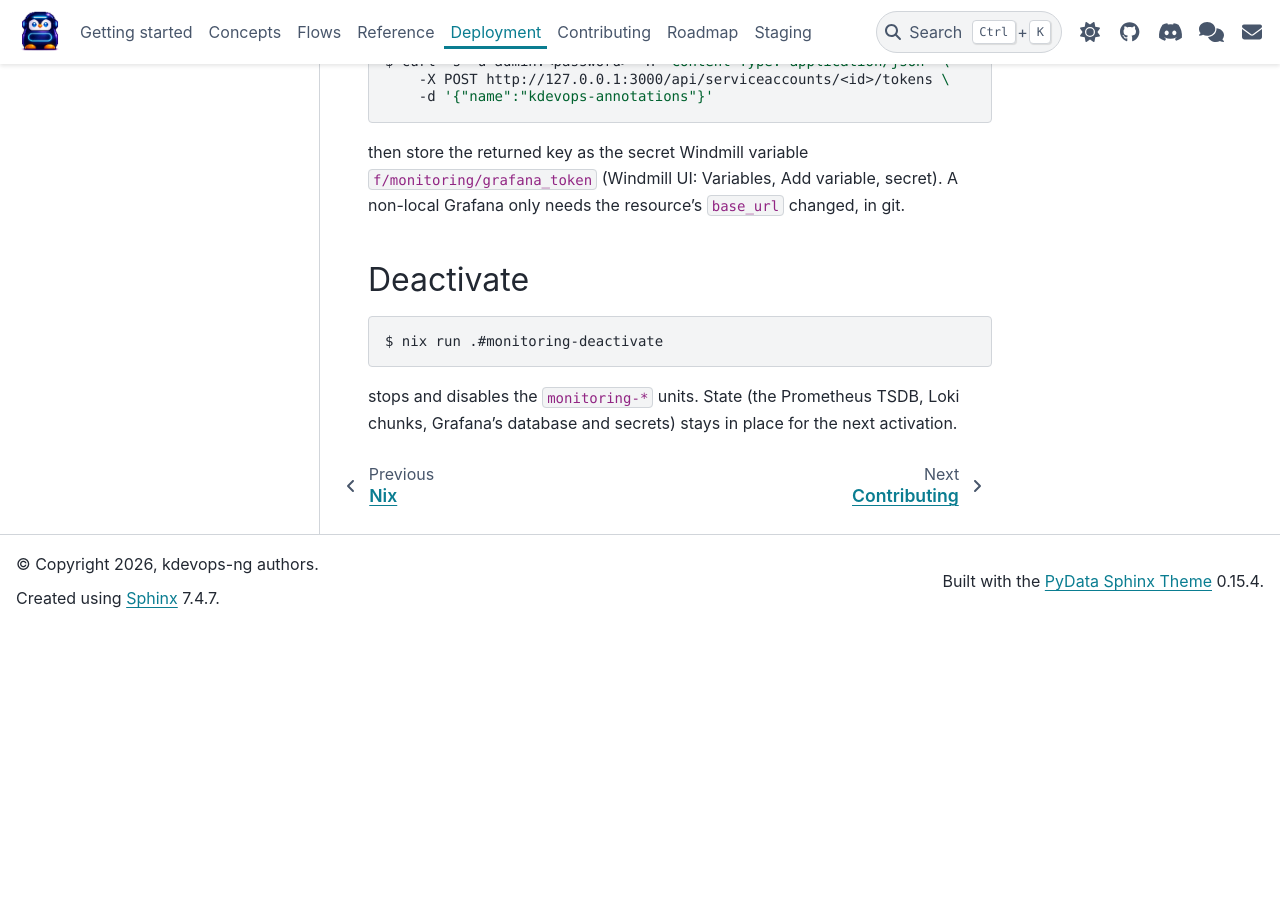
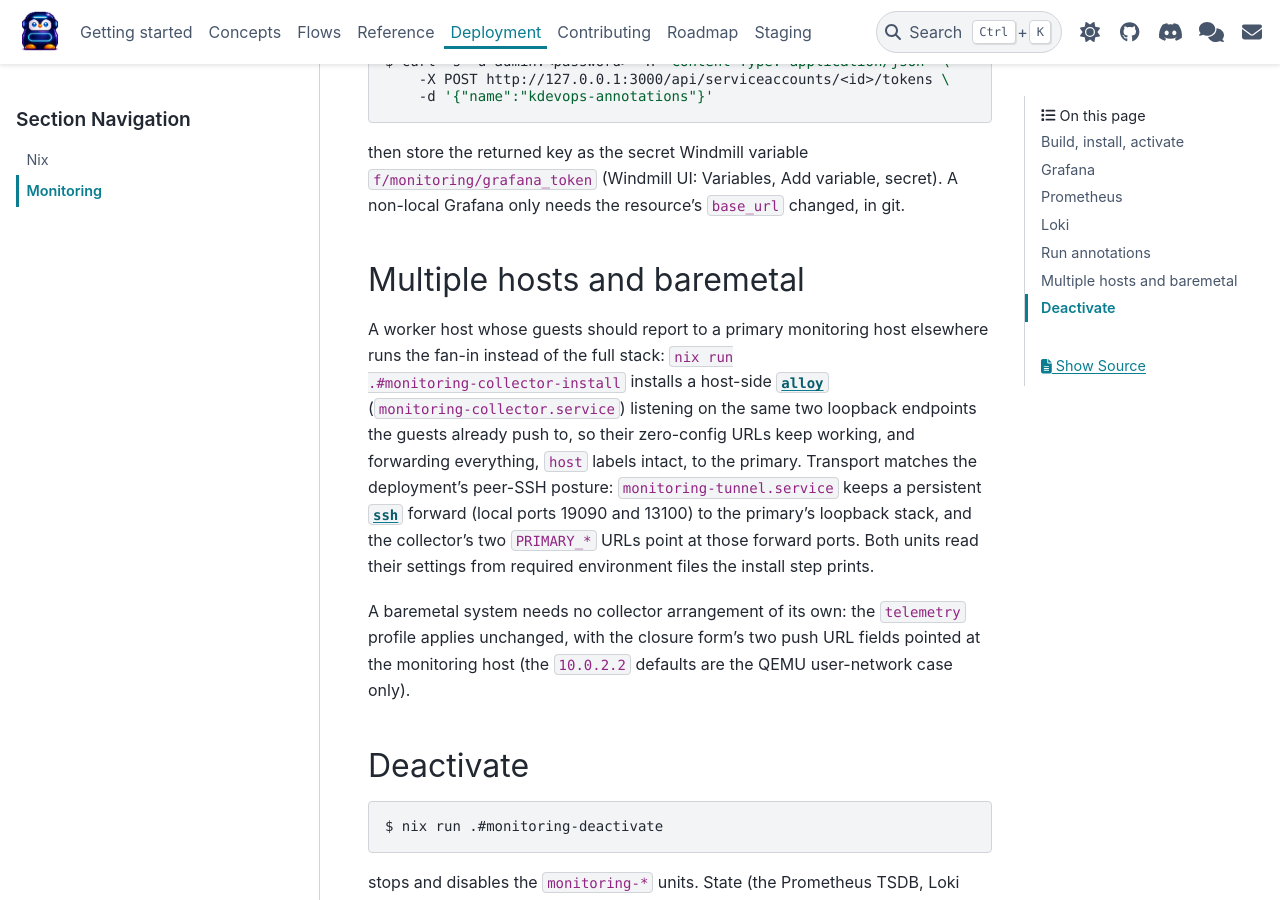
Before and after one commit to dagomez137/kdevops-ng, a Sphinx documentation site: the page built from docs/deployment/monitoring.rst, in a window 1280 px wide and 900 px high, scrolled down 2754 px. Built offline with Sphinx 7.4.7 and the PyData theme 0.15.4, drawn with Linux system fonts in a browser that asks for light colours; before the commit the page ends 3382 px from its top, so only the background shows below that.

Commit message:
docs: document multi-host fan-in and baremetal telemetry
Describe the worker-host arrangement (collector plus SSH tunnel, same
guest-facing endpoints, host labels intact) and the baremetal case,
which needs no collector at all: the telemetry profile applies
unchanged with the push URLs pointed at the monitoring host.

Generated-by: Claude AI
Signed-off-by: Daniel Gomez <da.gomez@kernel.org>

```diff
--- a/docs/deployment/monitoring.rst
+++ b/docs/deployment/monitoring.rst
@@ -126,6 +126,27 @@ then store the returned key as the secret Windmill variable
 secret). A non-local Grafana only needs the resource's ``base_url``
 changed, in git.
 
+Multiple hosts and baremetal
+============================
+
+A worker host whose guests should report to a primary monitoring host
+elsewhere runs the fan-in instead of the full stack:
+``nix run .#monitoring-collector-install`` installs a host-side
+:cmd:`alloy` (``monitoring-collector.service``) listening on the same two
+loopback endpoints the guests already push to, so their zero-config URLs
+keep working, and forwarding everything, ``host`` labels intact, to the
+primary. Transport matches the deployment's peer-SSH posture:
+``monitoring-tunnel.service`` keeps a persistent :cmd:`ssh` forward
+(local ports 19090 and 13100) to the primary's loopback stack, and the
+collector's two ``PRIMARY_*`` URLs point at those forward ports. Both
+units read their settings from required environment files the install
+step prints.
+
+A baremetal system needs no collector arrangement of its own: the
+``telemetry`` profile applies unchanged, with the closure form's two push
+URL fields pointed at the monitoring host (the ``10.0.2.2`` defaults are
+the QEMU user-network case only).
+
 Deactivate
 ==========
 
```
